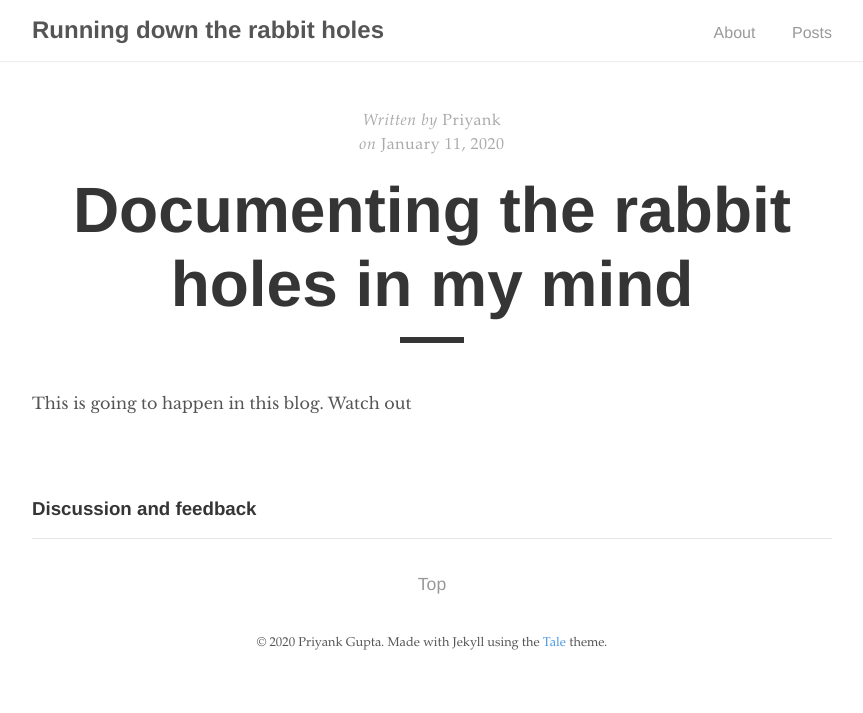
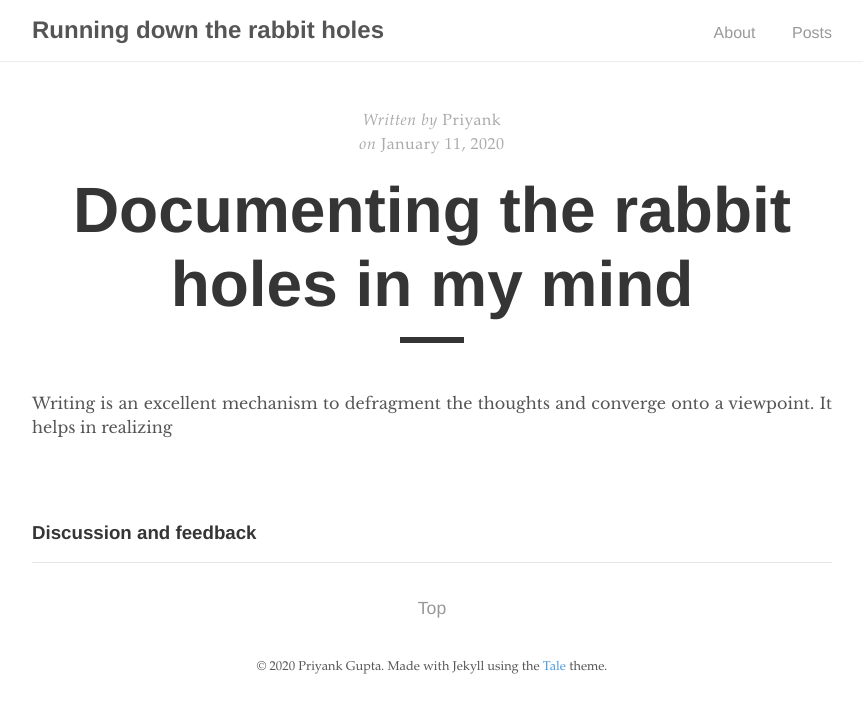
Before and after one commit to priyaaank/belligerent-buffoon, a Jekyll site: the page built from _posts/2020-01-11-documeting-rabbitholes.md, in a window 1280 px wide. Shown: the top 713 px of the page, without its empty margins (208-1071 px from the left). Built offline with Jekyll 4.4.1, drawn with Linux system fonts in a browser that asks for light colours; comment, search, counter and statistics services are not loaded.

```diff
--- a/_config.yml
+++ b/_config.yml
@@ -37,4 +37,4 @@ paginate:       5
 exclude: [ Gemfile, Gemfile.lock ]
 
 # Disqus (Set to your disqus id)
-disqus:         priyaaank
+disqus:         belligerentbuffoon
--- a/_posts/2020-01-11-documeting-rabbitholes.md
+++ b/_posts/2020-01-11-documeting-rabbitholes.md
@@ -5,4 +5,4 @@ author: "Priyank"
 comments: true
 ---
 
-This is going to happen in this blog. Watch out
+Writing is an excellent mechanism to defragment the thoughts and converge onto a viewpoint. It helps in realizing
```
